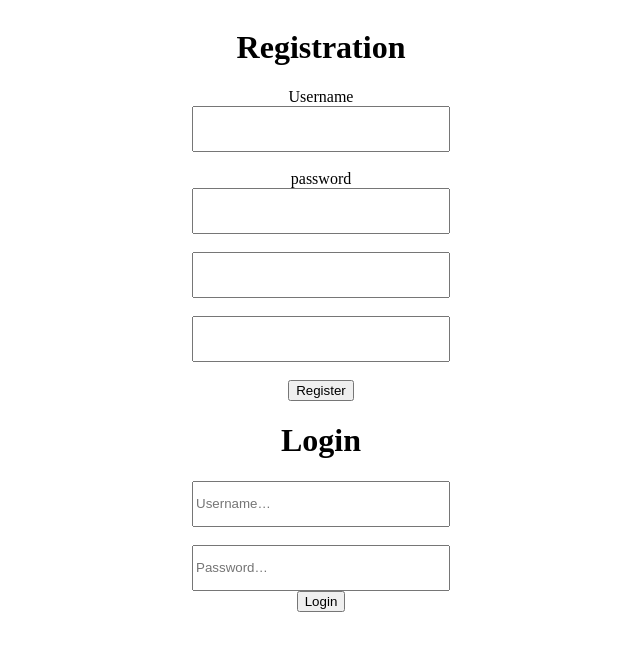
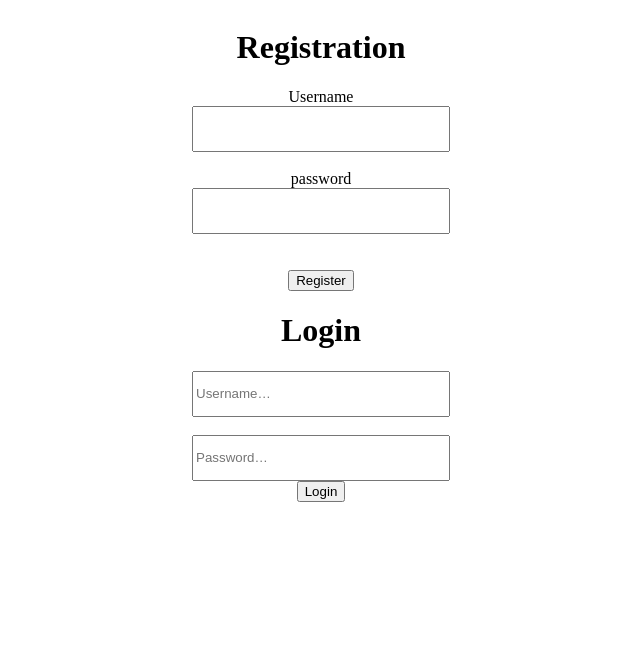
Before and after one commit to A-Amirhassani/OnlineStoreDB, a React (Create React App) app in the folder client/: page / in a window 1280 px wide. Shown: the top 650 px of the page, without its empty margins (319-959 px from the left). Built offline with nearby package versions, Linux system fonts and the light colour scheme.

Commit message:
remove extra boxes for the registration in App.js

```diff
--- a/client/src/App.js
+++ b/client/src/App.js
@@ -43,7 +43,6 @@ function App() {
 				<input type="text" />
 				<br />
 				<label>password</label>
-				<input type="text" /> <br />
 				<input
 					type="text"
 					onChange={(e) => {
@@ -51,12 +50,7 @@ function App() {
 					}}
 				/>
 				<br />
-				<input
-					type="text"
-					onChange={(e) => {
-						setPasswordReg(e.target.value);
-					}}
-				/>{' '}
+
 				<br />
 				<button onClick={register}> Register</button>
 			</div>
```
